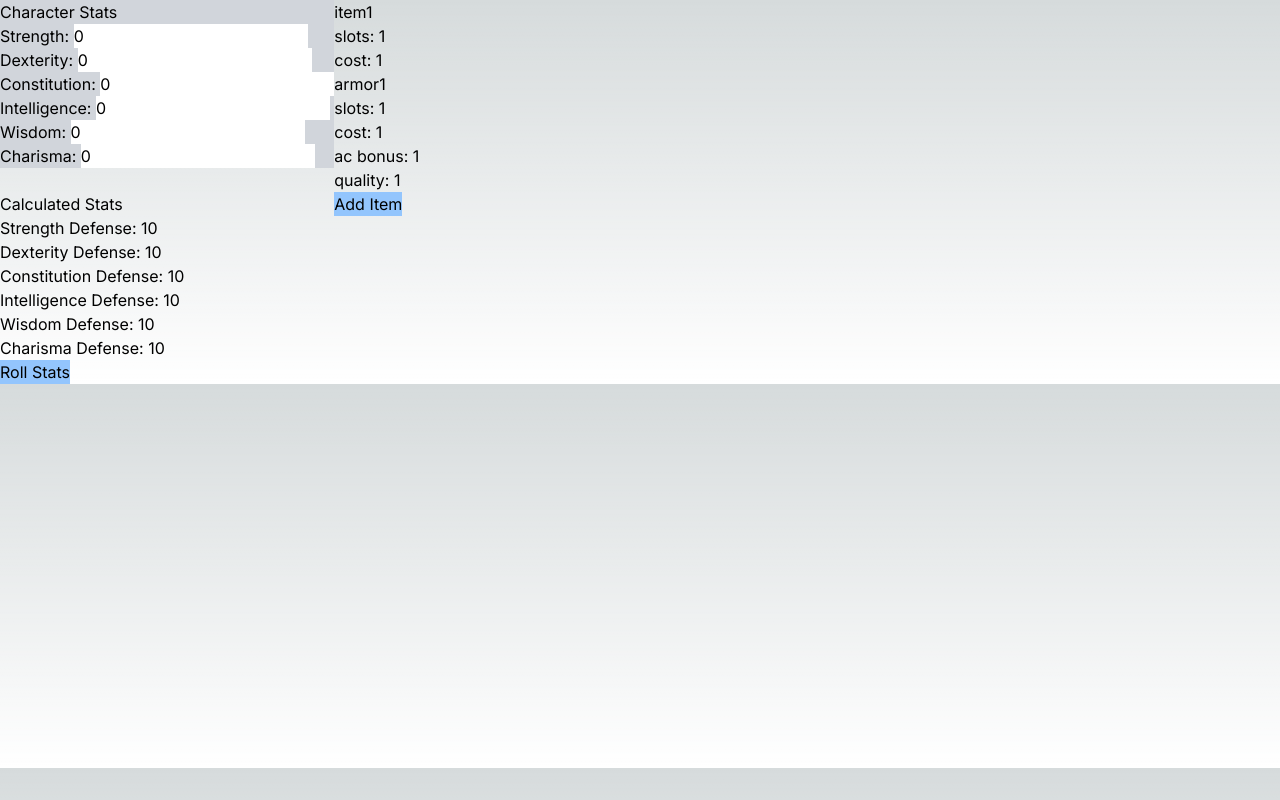
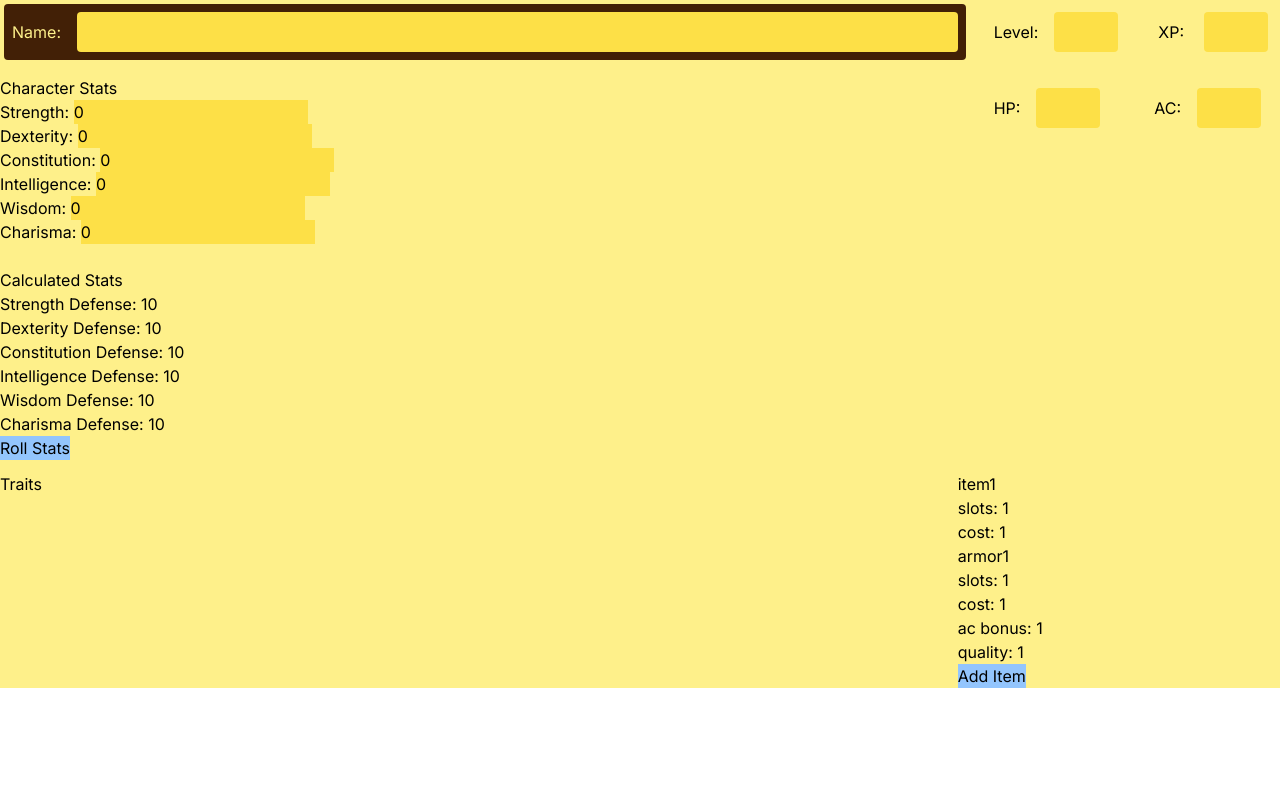
Before and after one commit to mf-andres/knave-charsheet, a Next.js app: page / in a window 1280 px wide. Built offline with nearby package versions, Linux system fonts and the light colour scheme.

Commit message:
chore: work on presentation

```diff
--- a/app/globals.css
+++ b/app/globals.css
@@ -16,14 +16,9 @@
   }
 }
 
-body {
-  color: rgb(var(--foreground-rgb));
-  background: linear-gradient(
-      to bottom,
-      transparent,
-      rgb(var(--background-end-rgb))
-    )
-    rgb(var(--background-start-rgb));
+input {
+  --tw-text-opacity: 1;
+  background-color: rgb(253 224 71 / var(--tw-text-opacity));
 }
 
 @layer utilities {
--- a/app/page.tsx
+++ b/app/page.tsx
@@ -37,9 +37,60 @@ export default function Home() {
   };
 
   return (
-    <div className="flex">
-      <div>
-        <div className="flex-col bg-gray-300">
+    <div className="grid grid-cols-1 gap-3 bg-yellow-200">
+      <div className="col-start-1 col-span-6 row-start-1 row-span-1">
+        <div className="flex items-center m-1 bg-yellow-950 text-yellow-200 rounded">
+          <div className="p-2">Name:</div>
+          <input
+            type="text"
+            className="grow m-2 p-2 text-yellow-900 rounded"
+          ></input>
+        </div>
+      </div>
+
+      {/* TODO refactor level xp, hp and ac are similar looking input */}
+      <div className="col-start-7 col-span-1 row-start-1 row-span-1">
+        <div className="flex items-center m-1">
+          <div className="p-2">Level: </div>
+          <input
+            type="text"
+            className="w-16 m-2 p-2 text-yellow-900 rounded"
+          ></input>
+        </div>
+      </div>
+
+      <div className="col-start-8 col-span-1 row-start-1 row-span-1">
+        <div className="flex items-center m-1">
+          <div className="p-2 m-1">XP: </div>
+          <input
+            type="text"
+            className="w-16 m-2 p-2 text-yellow-900 rounded"
+          ></input>
+        </div>
+      </div>
+
+      <div className="col-start-7 col-span-1 row-start-2 row-span-1">
+        <div className="flex items-center m-1">
+          <div className="p-2">HP: </div>
+          <input
+            type="text"
+            className="w-16 m-2 p-2 text-yellow-900 rounded"
+          ></input>
+        </div>
+      </div>
+
+      <div className="col-start-8 col-span-1 row-start-2 row-span-1">
+        <div className="flex items-center m-1">
+          <div className="p-2">AC: </div>
+          <input
+            type="text"
+            className="w-16 m-2 p-2 text-yellow-900 rounded"
+          ></input>
+        </div>
+      </div>
+
+      <div className="col-start-1 col-span-6 row-start-2 row-span-1">
+        <div className="">
           <h1>Character Stats</h1>
           <form>
             <label>Strength: </label>
@@ -109,7 +160,16 @@ export default function Home() {
         </div>
       </div>
 
-      <Inventory></Inventory>
+      <div
+        id="inventory"
+        className="col-start-5 col-span-4 row-start-3 row-span-1"
+      >
+        <Inventory></Inventory>
+      </div>
+
+      <div className="col-start-1 col-span-4 row-start-3 row-span-1">
+        Traits
+      </div>
     </div>
   );
 }
```
